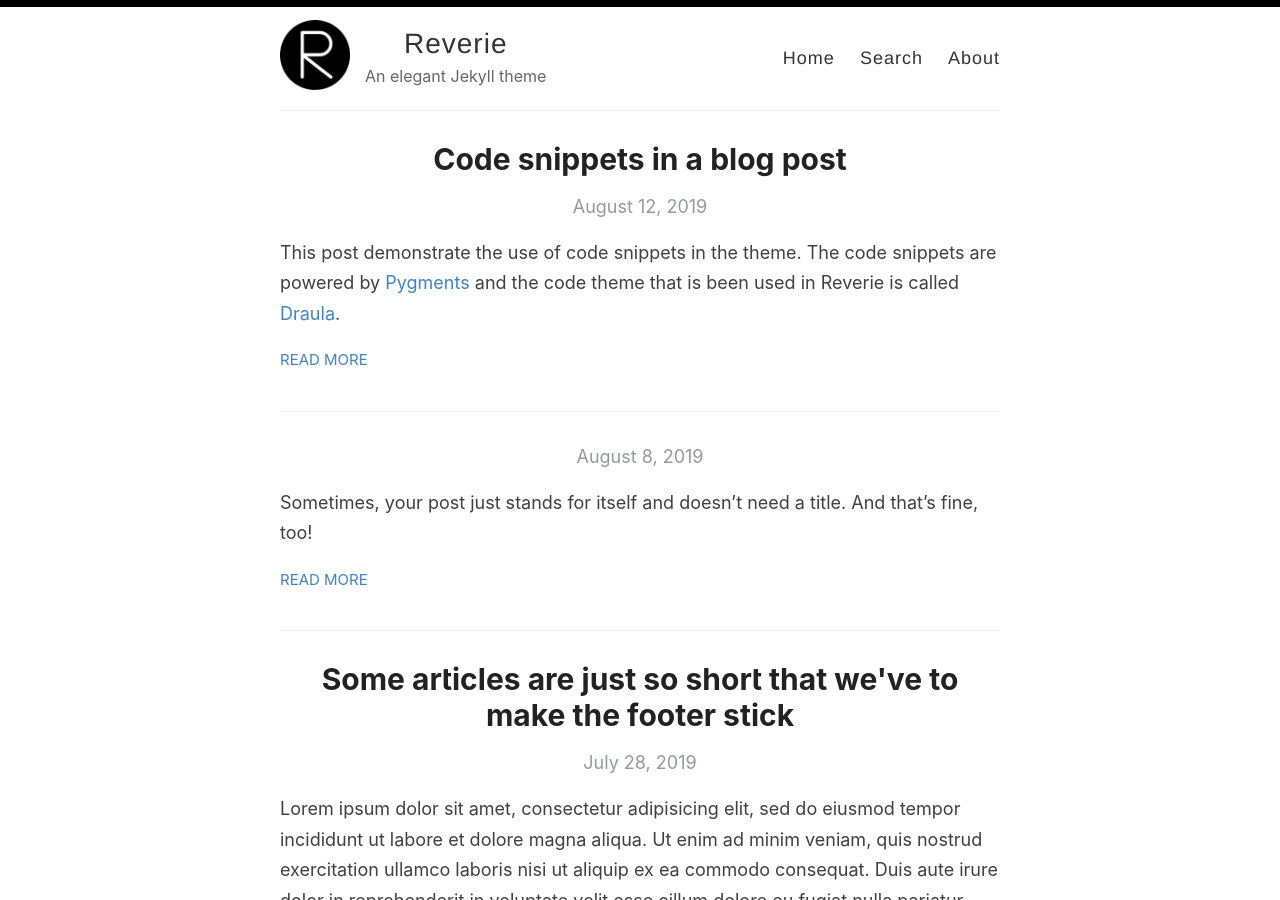
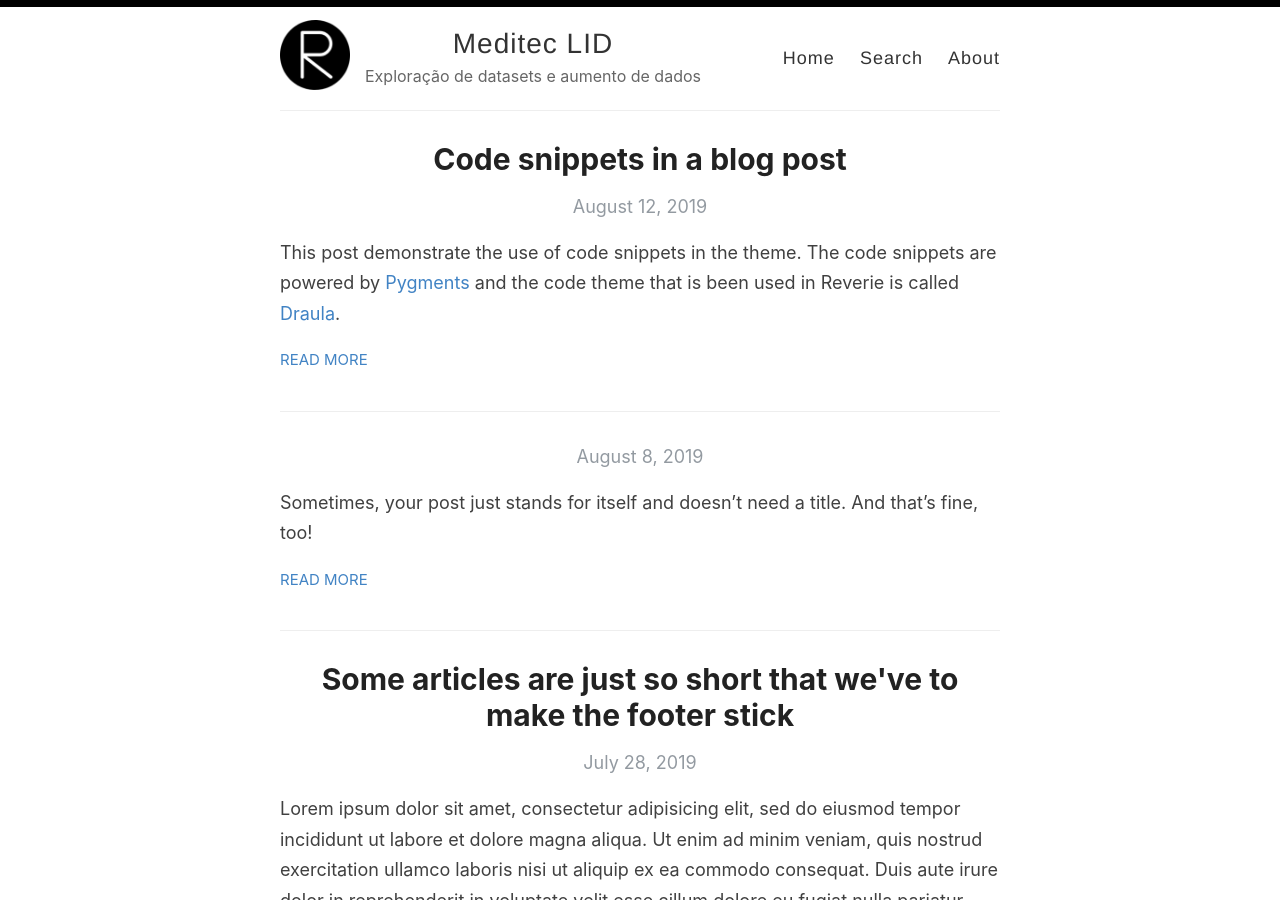
Before and after one commit to lucasgris/meditec-lid-pages, a Jekyll site: the page built from index.html, in a window 1280 px wide and 900 px high. Built offline with Jekyll 4.4.1, drawn with Linux system fonts in a browser that asks for light colours; the list of posts is cut into pages by our own code.

Commit message:
Update _config.yml

```diff
--- a/_config.yml
+++ b/_config.yml
@@ -3,16 +3,16 @@
 
 
 # Name of your site (displayed in the header)
-name: Reverie
+name: Meditec LID
 
 # Name of the author
-author: Amit Merchant
+author: Lucas Rafael Gris
 
 # Short bio or description (displayed in the header)
-description: An elegant Jekyll theme
+description: Exploração de datasets e aumento de dados
 
 # URL of your avatar or profile pic (you could use your GitHub profile pic)
-avatar: /images/reverie.png
+avatar: /images/reverie.png  # TODO
 
 #
 # Flags below are optional
@@ -21,15 +21,15 @@ avatar: /images/reverie.png
 # Includes an icon in the footer for each username you enter
 footer-links:
   dribbble:
-  email: amit.d.merchant@gmail.com
+  email: gris@alunos.utfpr.edu.br
   facebook:
   flickr:
-  github: amitmerchant1990/reverie
+  github: https://github.com/lucasgris
   instagram:
   linkedin:
   pinterest:
-  rss: rss
-  twitter: amit_merchant
+  rss:
+  twitter:
   stackoverflow:
   youtube: # channel/<your_long_string> or user/<user-name>
   googleplus: # anything in your profile username that comes after plus.google.com/
@@ -41,18 +41,18 @@ footer-links:
 disqus:
 
 # Enter your Google Analytics web tracking code (e.g. UA-2110908-2) to activate tracking
-google_analytics: UA-43339302-11
+google_analytics: # UA-43339302-11
 
 # Your website URL (e.g. http://amitmerchant1990.github.io or http://www.amitmerchant.com)
 # Used for Sitemap.xml and your RSS feed
-url: http://www.amitmerchant.com/reverie
-enforce_ssl: https://www.amitmerchant.com/reverie
+url: https://lucasgris.github.io/meditec-lid-pages/
+enforce_ssl: https://lucasgris.github.io/meditec-lid-pages/
 
 # If you're hosting your site at a Project repository on GitHub pages
 # (http://yourusername.github.io/repository-name)
 # and NOT your User repository (http://yourusername.github.io)
 # then add in the baseurl here, like this: "/repository-name"
-baseurl: "/reverie"
+baseurl: "/meditec-lid-pages"
 
 #
 # !! You don't need to change any of the configuration flags below !!
```
